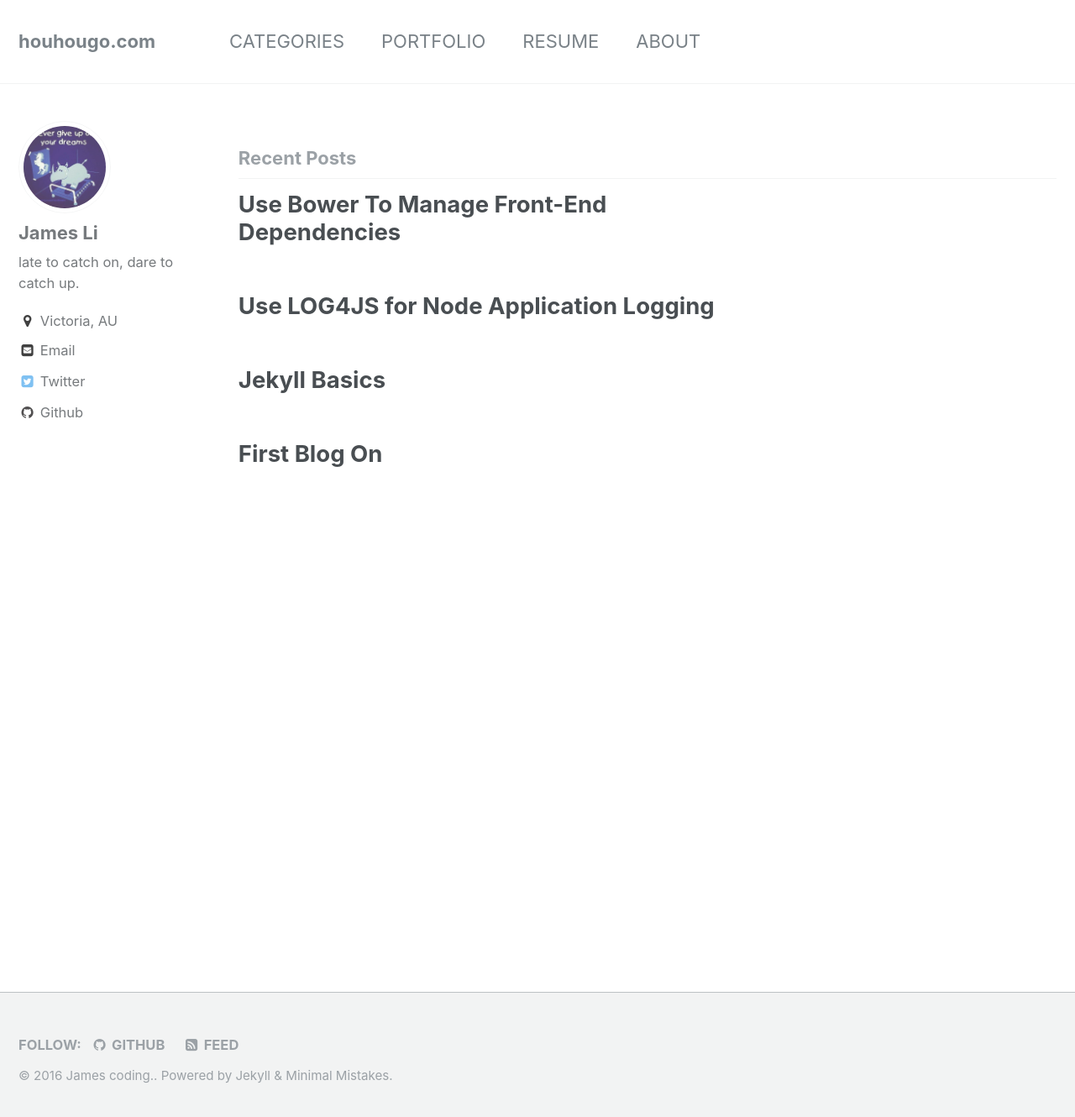
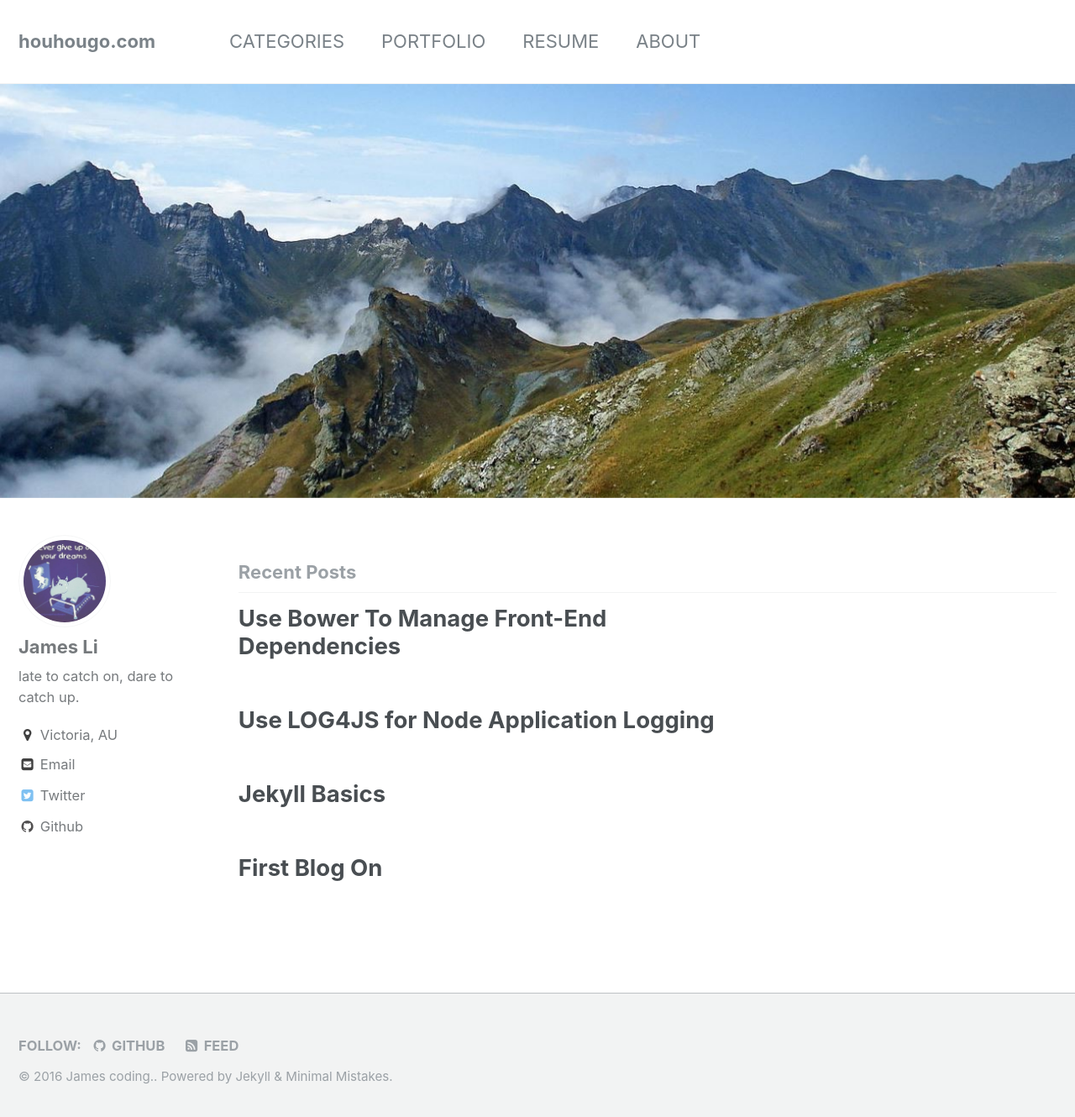
Before and after one commit to Jianli03/Jianli03.github.io, a Jekyll site: the page built from index.html, in a window 1280 px wide and 1337 px high. Shown: the top 1330 px of the window at 84% size. Built offline with Jekyll 4.4.1, drawn with Linux system fonts in a browser that asks for light colours; the list of posts is cut into pages by our own code.

Commit message:
index header img

```diff
--- a/index.html
+++ b/index.html
@@ -1,4 +1,7 @@
 ---
 layout: home
 author_profile: true
+
+header:
+  image: /assets/images/1280px-Mount_Korab_Republic_of_Macedonia.jpg
 ---
```
